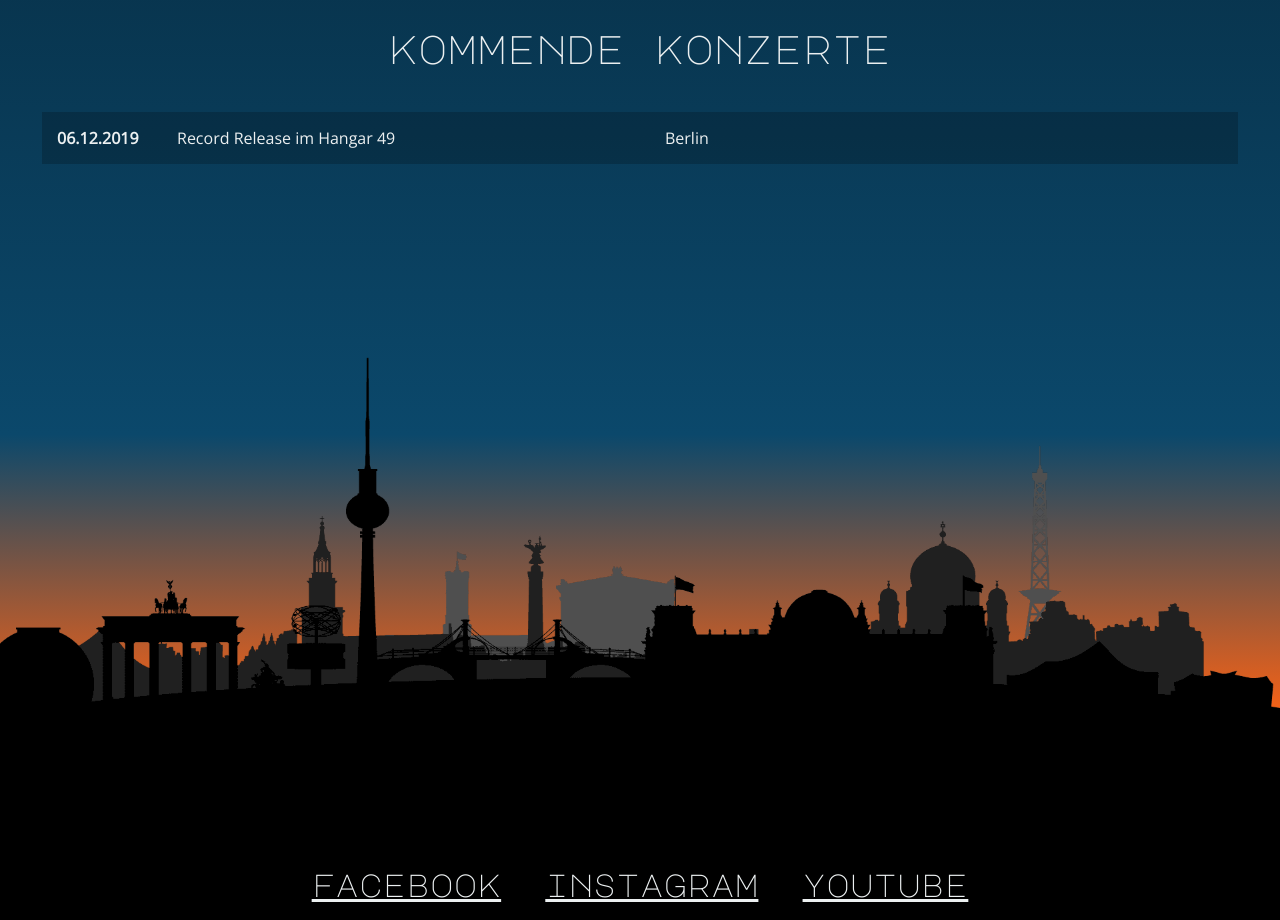
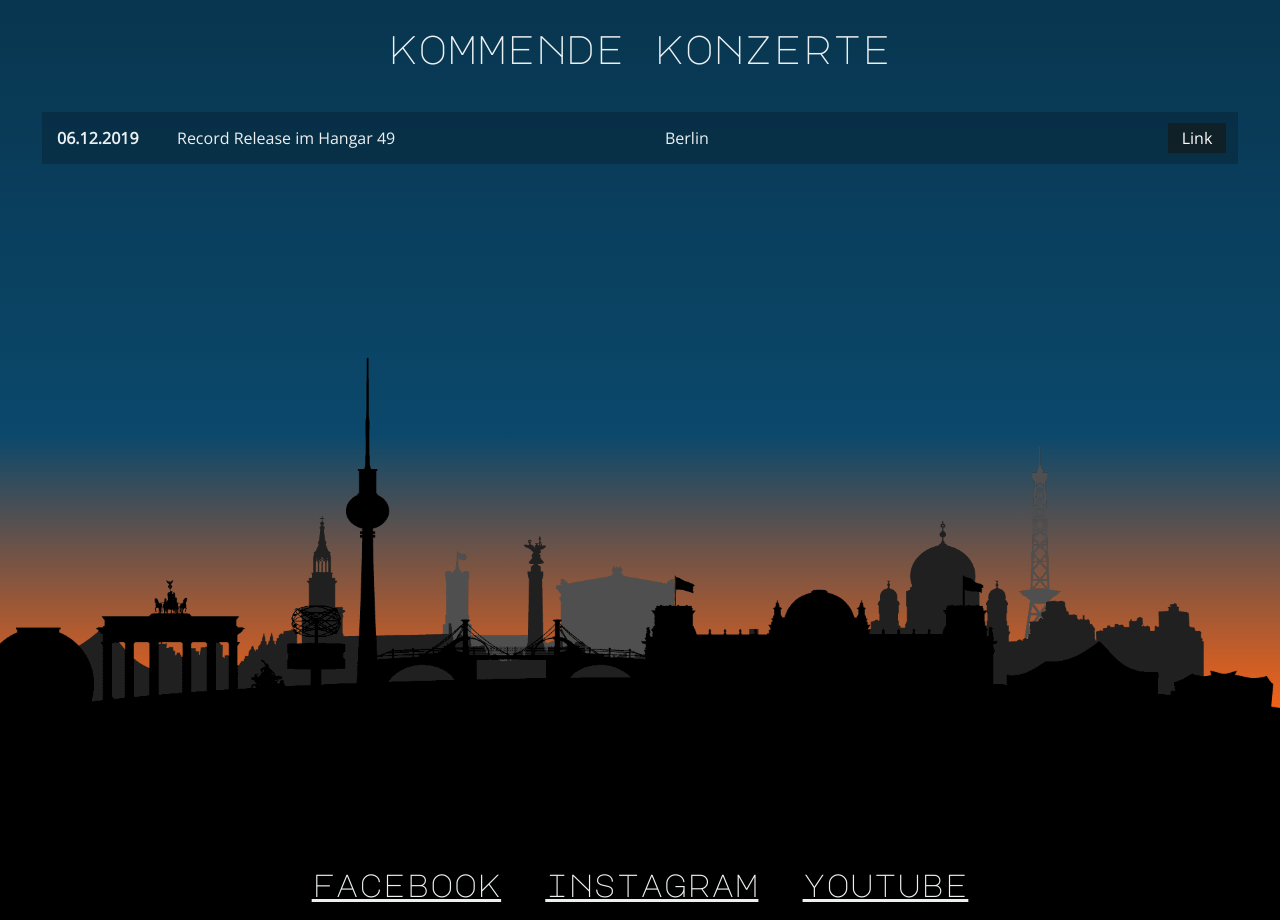
Before and after one commit to Vincenius/tram4, a website: page index.html in a window 1280 px wide. Shown: the part 2040-2960 px from the top of the page. Drawn offline with nearby package versions, Linux system fonts and the light colour scheme; files that its build step writes are made by us from their sources; files whose address does not match are found by name.

Commit message:
add event link

```diff
--- a/index.html
+++ b/index.html
@@ -97,7 +97,7 @@
               <span class="city">Berlin</span>
             </td>
             <td>
-              <!--<a href="#todo">Link</a>-->
+              <a href="https://www.facebook.com/events/383363155643882">Link</a>
             </td>
           </tr>
         </th>
```
